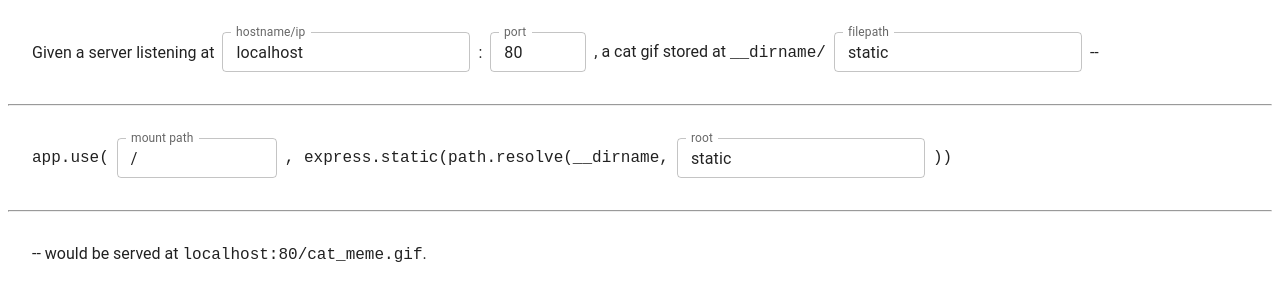
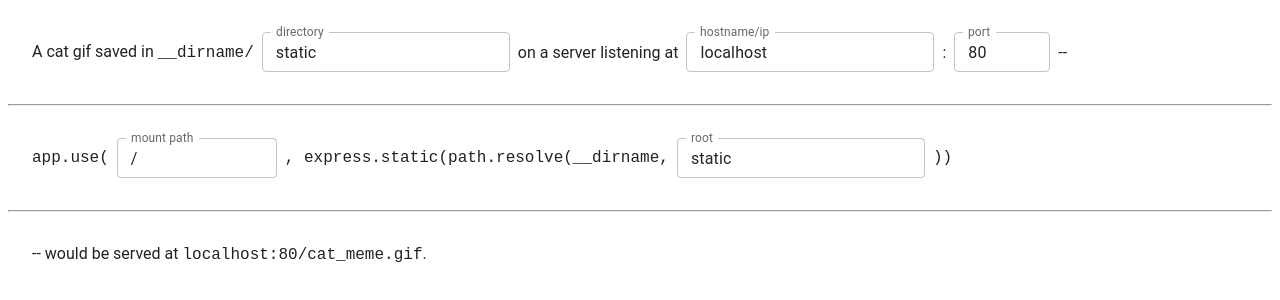
Before and after one commit to tylershelton/staticroutes, a React app: page / in a window 1280 px wide. Shown: the top 300 px of the page. Built offline with nearby package versions, Linux system fonts and the light colour scheme.

Commit message:
Reorder the (English) syntax to improve readibility

```diff
--- a/client/components/ServerConf.tsx
+++ b/client/components/ServerConf.tsx
@@ -39,7 +39,16 @@ const ServerConf = (): JSX.Element => {
 
   return (
     <section id='server_setup' css={serverSetupStyle}>
-      <p>Given a server listening at</p>
+      <p>A cat gif saved in <code>__dirname/</code></p>
+      <TextField
+        id="local_filepath"
+        label="directory"
+        variant="outlined"
+        value={staticDir}
+        size='small'
+        onChange={handleChangeStaticDir}
+      />
+      <p>on a server listening at</p>
       <TextField
         id='server_hostname'
         label='hostname/ip'
@@ -58,15 +67,6 @@ const ServerConf = (): JSX.Element => {
         size='small'
         onChange={handleChangePort}
       />
-      <p>, a cat gif stored at <code>__dirname/</code></p>
-      <TextField
-        id="local_filepath"
-        label="filepath"
-        variant="outlined"
-        value={staticDir}
-        size='small'
-        onChange={handleChangeStaticDir}
-      />
       <p>--</p>
     </section>
   );
```
